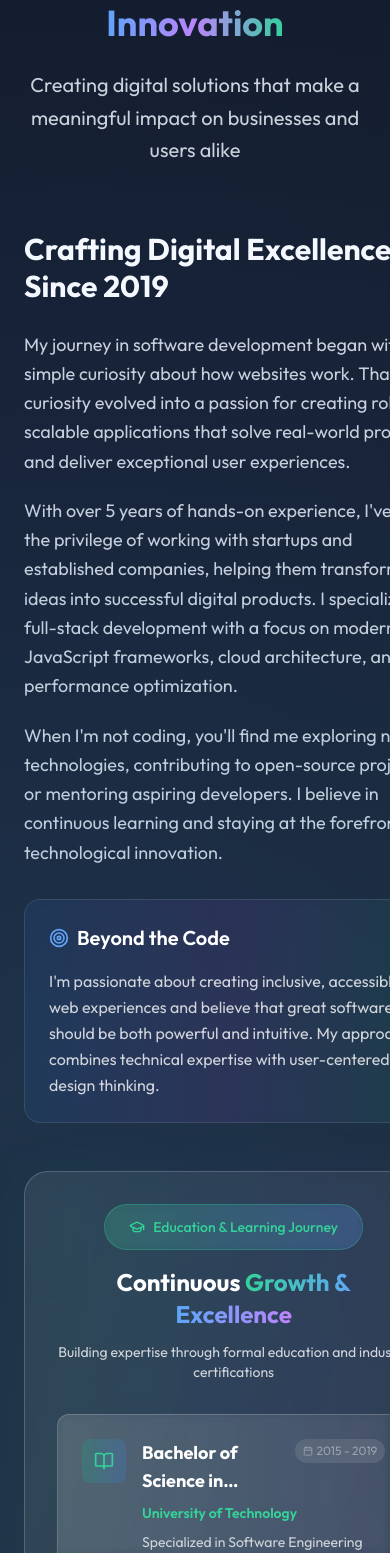
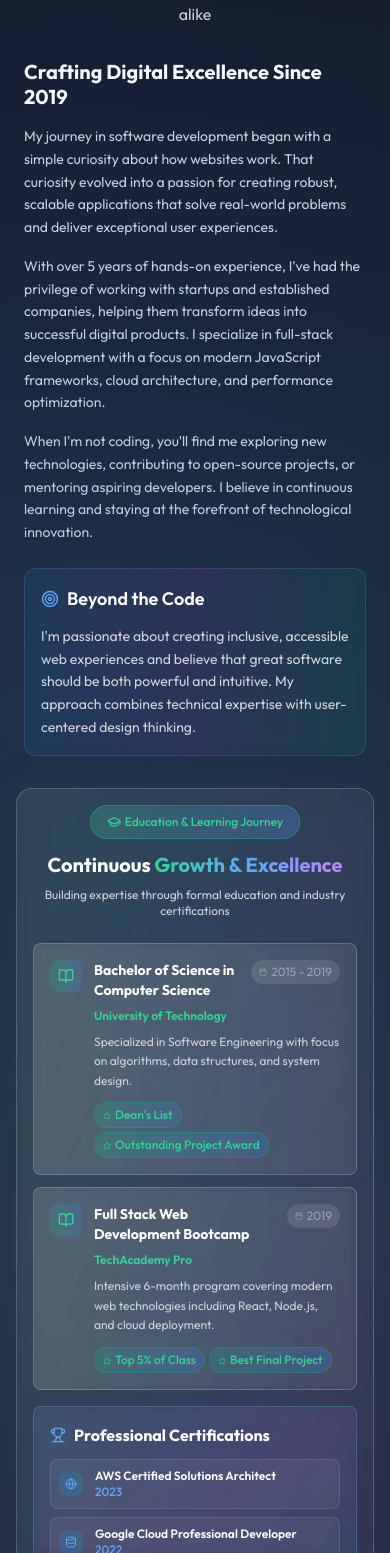
Before and after one commit to LlaryBett/My-Portfolio, a React (Vite) app: page / in a window 390 px wide. Shown: the part 1108-2661 px from the top of the page. Built offline with nearby package versions, Linux system fonts and the light colour scheme.

Commit message:
Refactor About component layout and styles for improved responsiveness and visual hierarchy

```diff
--- a/src/components/About.jsx
+++ b/src/components/About.jsx
@@ -87,13 +87,13 @@ const About = () => {
   ];
 
   return (
-    <section id="about" className="py-20 lg:py-28 bg-gradient-to-b from-gray-900 via-gray-800 to-gray-900 relative overflow-hidden">
+    <section id="about" className="py-12 sm:py-16 lg:py-20 xl:py-28 bg-gradient-to-b from-gray-900 via-gray-800 to-gray-900 relative overflow-hidden">
       {/* Enhanced Background Elements */}
       <div className="absolute inset-0 bg-[radial-gradient(circle_at_20%_30%,rgba(59,130,246,0.12),transparent_50%)]" />
       <div className="absolute inset-0 bg-[radial-gradient(circle_at_80%_70%,rgba(147,51,234,0.12),transparent_50%)]" />
       <div className="absolute inset-0 bg-[radial-gradient(circle_at_50%_50%,rgba(34,197,94,0.06),transparent_70%)]" />
 
-      <div className="max-w-7xl mx-auto px-6 sm:px-8 lg:px-10">
+      <div className="max-w-7xl mx-auto px-4 sm:px-6 lg:px-8 xl:px-10">
         <motion.div
           ref={ref}
           variants={containerVariants}
@@ -101,34 +101,34 @@ const About = () => {
           animate={isInView ? "visible" : "hidden"}
         >
           {/* Section Header */}
-          <motion.div variants={itemVariants} className="text-center mb-16">
+          <motion.div variants={itemVariants} className="text-center mb-8 sm:mb-12 lg:mb-16">
             <motion.div
-              className="inline-flex items-center px-6 py-3 bg-gradient-to-r from-blue-500/10 to-purple-500/10 backdrop-blur-sm border border-white/20 rounded-full text-blue-400 text-sm font-medium mb-6"
+              className="inline-flex items-center px-4 sm:px-6 py-2 sm:py-3 bg-gradient-to-r from-blue-500/10 to-purple-500/10 backdrop-blur-sm border border-white/20 rounded-full text-blue-400 text-xs sm:text-sm font-medium mb-4 sm:mb-6"
               whileHover={{ scale: 1.05, borderColor: "rgba(255,255,255,0.3)" }}
             >
-              <Lightbulb className="mr-2" size={16} />
+              <Lightbulb className="mr-1 sm:mr-2" size={14} />
               About Me
             </motion.div>
-            <h2 className="text-4xl sm:text-5xl lg:text-6xl font-bold text-white mb-6 leading-tight">
+            <h2 className="text-2xl sm:text-3xl md:text-4xl lg:text-5xl xl:text-6xl font-bold text-white mb-4 sm:mb-6 leading-tight px-2">
               Passionate About{' '}
               <span className="bg-gradient-to-r from-blue-400 via-purple-400 to-emerald-400 bg-clip-text text-transparent">
                 Innovation
               </span>
             </h2>
-            <p className="text-xl text-gray-300 max-w-3xl mx-auto leading-relaxed">
+            <p className="text-base sm:text-lg lg:text-xl text-gray-300 max-w-3xl mx-auto leading-relaxed px-4">
               Creating digital solutions that make a meaningful impact on businesses and users alike
             </p>
           </motion.div>
 
           {/* Main Content Grid - Rearranged */}
-          <div className="grid lg:grid-cols-2 gap-12 lg:gap-16 items-start mb-16">
+          <div className="grid lg:grid-cols-2 gap-8 sm:gap-10 lg:gap-12 xl:gap-16 items-start mb-10 sm:mb-12 lg:mb-16">
             {/* Left Column - Story (Crafting Since 2019) */}
-            <motion.div variants={itemVariants} className="space-y-8">
-              <div className="space-y-6">
-                <h3 className="text-3xl lg:text-4xl font-bold text-white leading-tight">
+            <motion.div variants={itemVariants} className="space-y-6 sm:space-y-8">
+              <div className="space-y-4 sm:space-y-6">
+                <h3 className="text-xl sm:text-2xl lg:text-3xl xl:text-4xl font-bold text-white leading-tight px-2 sm:px-0">
                   Crafting Digital Excellence Since 2019
                 </h3>
-                <div className="space-y-5 text-lg text-gray-300 leading-relaxed">
+                <div className="space-y-4 sm:space-y-5 text-sm sm:text-base lg:text-lg text-gray-300 leading-relaxed px-2 sm:px-0">
                   <p>
                     My journey in software development began with a simple curiosity about how websites work.
                     That curiosity evolved into a passion for creating robust, scalable applications that solve
@@ -150,16 +150,16 @@ const About = () => {
 
               {/* Personal Touch */}
               <motion.div
-                className="p-6 rounded-2xl bg-gradient-to-r from-blue-500/10 via-purple-500/10 to-emerald-500/10 border border-white/10 backdrop-blur-sm relative overflow-hidden"
+                className="p-4 sm:p-6 rounded-xl sm:rounded-2xl bg-gradient-to-r from-blue-500/10 via-purple-500/10 to-emerald-500/10 border border-white/10 backdrop-blur-sm relative overflow-hidden mx-2 sm:mx-0"
                 whileHover={{ scale: 1.02, borderColor: "rgba(255,255,255,0.2)" }}
                 transition={{ duration: 0.3 }}
               >
                 <div className="absolute inset-0 bg-gradient-to-r from-blue-500/5 to-purple-500/5 opacity-0 group-hover:opacity-100 transition-opacity duration-300" />
-                <h4 className="text-xl font-semibold text-white mb-4 flex items-center">
-                  <Target className="mr-2 text-blue-400" size={20} />
+                <h4 className="text-lg sm:text-xl font-semibold text-white mb-3 sm:mb-4 flex items-center">
+                  <Target className="mr-2 text-blue-400" size={18} />
                   Beyond the Code
                 </h4>
-                <p className="text-gray-300 leading-relaxed relative z-10">
+                <p className="text-sm sm:text-base text-gray-300 leading-relaxed relative z-10">
                   I&apos;m passionate about creating inclusive, accessible web experiences and believe that
                   great software should be both powerful and intuitive. My approach combines technical
                   expertise with user-centered design thinking.
@@ -170,57 +170,57 @@ const About = () => {
             {/* Right Column - Education & Learning Journey (Condensed) */}
             <motion.div variants={itemVariants} className="relative">
               {/* Glowing Background Effect */}
-              <div className="absolute inset-0 bg-gradient-to-r from-emerald-500/5 via-blue-500/5 to-purple-500/5 rounded-3xl blur-xl" />
+              <div className="absolute inset-0 bg-gradient-to-r from-emerald-500/5 via-blue-500/5 to-purple-500/5 rounded-2xl sm:rounded-3xl blur-xl" />
 
-              <div className="relative bg-gradient-to-br from-white/[0.08] to-white/[0.03] backdrop-blur-sm border border-white/20 rounded-3xl p-8">
-                <div className="text-center mb-8">
+              <div className="relative bg-gradient-to-br from-white/[0.08] to-white/[0.03] backdrop-blur-sm border border-white/20 rounded-2xl sm:rounded-3xl p-4 sm:p-6 lg:p-8">
+                <div className="text-center mb-6 sm:mb-8">
                   <motion.div
-                    className="inline-flex items-center px-6 py-3 bg-gradient-to-r from-emerald-500/20 to-blue-500/20 backdrop-blur-sm border border-emerald-400/30 rounded-full text-emerald-400 text-sm font-medium mb-4"
+                    className="inline-flex items-center px-4 sm:px-6 py-2 sm:py-3 bg-gradient-to-r from-emerald-500/20 to-blue-500/20 backdrop-blur-sm border border-emerald-400/30 rounded-full text-emerald-400 text-xs sm:text-sm font-medium mb-3 sm:mb-4"
                     whileHover={{ scale: 1.05, boxShadow: "0 0 20px rgba(34,197,94,0.3)" }}
                   >
-                    <GraduationCap className="mr-2" size={16} />
+                    <GraduationCap className="mr-1 sm:mr-2" size={14} />
                     Education & Learning Journey
                   </motion.div>
-                  <h3 className="text-2xl sm:text-3xl font-bold text-white mb-3">
+                  <h3 className="text-xl sm:text-2xl lg:text-3xl font-bold text-white mb-2 sm:mb-3">
                     Continuous{' '}
                     <span className="bg-gradient-to-r from-emerald-400 via-blue-400 to-purple-400 bg-clip-text text-transparent">
                       Growth &amp; Excellence
                     </span>
                   </h3>
-                  <p className="text-gray-300 text-sm">
+                  <p className="text-gray-300 text-xs sm:text-sm">
                     Building expertise through formal education and industry certifications
                   </p>
                 </div>
 
                 {/* Compact Education Timeline */}
-                <div className="space-y-4 mb-6">
+                <div className="space-y-3 sm:space-y-4 mb-4 sm:mb-6">
                   {education.map((edu, index) => (
                     <motion.div
                       key={index}
-                      className="group relative p-6 rounded-xl bg-gradient-to-r from-white/10 to-white/5 backdrop-blur-sm border border-white/20 hover:border-emerald-400/50 hover:from-emerald-500/10 hover:to-blue-500/10 transition-all duration-500"
+                      className="group relative p-4 sm:p-6 rounded-lg sm:rounded-xl bg-gradient-to-r from-white/10 to-white/5 backdrop-blur-sm border border-white/20 hover:border-emerald-400/50 hover:from-emerald-500/10 hover:to-blue-500/10 transition-all duration-500"
                       whileHover={{ scale: 1.02, y: -2 }}
                       initial={{ opacity: 0, y: 30 }}
                       animate={isInView ? { opacity: 1, y: 0 } : {}}
                       transition={{ delay: index * 0.2, duration: 0.8 }}
                     >
-                      <div className="flex items-start space-x-4">
+                      <div className="flex items-start space-x-3 sm:space-x-4">
                         <div className="flex-shrink-0">
-                          <div className="p-3 rounded-lg bg-gradient-to-r from-emerald-500/20 to-blue-500/20 group-hover:from-emerald-500/30 group-hover:to-blue-500/30 transition-all duration-300">
-                            <BookOpen className="text-emerald-400 group-hover:text-emerald-300" size={20} />
+                          <div className="p-2 sm:p-3 rounded-lg bg-gradient-to-r from-emerald-500/20 to-blue-500/20 group-hover:from-emerald-500/30 group-hover:to-blue-500/30 transition-all duration-300">
+                            <BookOpen className="text-emerald-400 group-hover:text-emerald-300" size={16} />
                           </div>
                         </div>
                         <div className="flex-1 min-w-0">
                           <div className="flex items-start justify-between mb-2">
-                            <h4 className="text-lg font-bold text-white group-hover:text-emerald-400 transition-colors line-clamp-2">
+                            <h4 className="text-sm sm:text-base lg:text-lg font-bold text-white group-hover:text-emerald-400 transition-colors line-clamp-2 pr-2">
                               {edu.degree}
                             </h4>
                             <div className="flex items-center text-xs text-gray-400 bg-white/10 px-2 py-1 rounded-full ml-2 flex-shrink-0">
-                              <Calendar size={10} className="mr-1" />
+                              <Calendar size={8} className="mr-1" />
                               {edu.year}
                             </div>
                           </div>
-                          <h5 className="text-emerald-400 font-semibold mb-2 text-sm">{edu.school}</h5>
-                          <p className="text-gray-300 text-sm leading-relaxed mb-3">
+                          <h5 className="text-emerald-400 font-semibold mb-2 text-xs sm:text-sm">{edu.school}</h5>
+                          <p className="text-gray-300 text-xs sm:text-sm leading-relaxed mb-3">
                             {edu.description}
                           </p>
                           <div className="flex flex-wrap gap-1">
@@ -241,23 +241,23 @@ const About = () => {
                 </div>
 
                 {/* Compact Certifications */}
-                <div className="p-6 rounded-xl bg-gradient-to-br from-blue-500/10 via-purple-500/10 to-cyan-500/10 border border-blue-400/30 backdrop-blur-sm">
-                  <h4 className="text-lg font-bold text-white mb-4 flex items-center">
-                    <Trophy className="mr-2 text-blue-400" size={18} />
+                <div className="p-4 sm:p-6 rounded-lg sm:rounded-xl bg-gradient-to-br from-blue-500/10 via-purple-500/10 to-cyan-500/10 border border-blue-400/30 backdrop-blur-sm">
+                  <h4 className="text-base sm:text-lg font-bold text-white mb-3 sm:mb-4 flex items-center">
+                    <Trophy className="mr-2 text-blue-400" size={16} />
                     Professional Certifications
                   </h4>
                   <div className="space-y-2">
                     {certifications.map((cert, index) => (
                       <motion.div
                         key={index}
-                        className="flex items-center space-x-3 p-3 rounded-lg bg-white/5 hover:bg-white/10 border border-white/10 hover:border-blue-400/30 transition-all duration-300"
+                        className="flex items-center space-x-3 p-2 sm:p-3 rounded-lg bg-white/5 hover:bg-white/10 border border-white/10 hover:border-blue-400/30 transition-all duration-300"
                         whileHover={{ x: 3, scale: 1.01 }}
                       >
-                        <div className="p-2 rounded-lg bg-gradient-to-r from-blue-500/20 to-cyan-500/20 flex-shrink-0">
-                          <cert.icon className="text-blue-400" size={14} />
+                        <div className="p-1.5 sm:p-2 rounded-lg bg-gradient-to-r from-blue-500/20 to-cyan-500/20 flex-shrink-0">
+                          <cert.icon className="text-blue-400" size={12} />
                         </div>
                         <div className="flex-1 min-w-0">
-                          <p className="text-white text-sm font-semibold truncate">{cert.name}</p>
+                          <p className="text-white text-xs sm:text-sm font-semibold truncate">{cert.name}</p>
                           <p className="text-blue-400 text-xs font-medium">{cert.year}</p>
                         </div>
                       </motion.div>
@@ -269,40 +269,40 @@ const About = () => {
           </div>
 
           {/* Highlights Section - Previously on the right */}
-          <motion.div variants={itemVariants} className="mb-16">
-            <div className="text-center mb-12">
-              <h3 className="text-3xl sm:text-4xl lg:text-5xl font-bold text-white mb-4">
+          <motion.div variants={itemVariants} className="mb-10 sm:mb-12 lg:mb-16">
+            <div className="text-center mb-8 sm:mb-10 lg:mb-12">
+              <h3 className="text-xl sm:text-2xl md:text-3xl lg:text-4xl xl:text-5xl font-bold text-white mb-3 sm:mb-4 px-2">
                 Technical{' '}
                 <span className="bg-gradient-to-r from-blue-400 via-purple-400 to-emerald-400 bg-clip-text text-transparent">
                   Expertise
                 </span>
               </h3>
-              <p className="text-lg text-gray-300 max-w-2xl mx-auto">
+              <p className="text-sm sm:text-base lg:text-lg text-gray-300 max-w-2xl mx-auto px-4">
                 Core competencies that drive exceptional results
               </p>
             </div>
 
-            <div className="grid md:grid-cols-2 gap-6">
+            <div className="grid md:grid-cols-2 gap-4 sm:gap-6">
               {highlights.map((highlight, index) => (
                 <motion.div
                   key={index}
-                  className="group relative p-6 rounded-2xl bg-white/5 backdrop-blur-sm border border-white/10 hover:bg-white/8 hover:border-white/20 transition-all duration-500"
+                  className="group relative p-4 sm:p-6 rounded-xl sm:rounded-2xl bg-white/5 backdrop-blur-sm border border-white/10 hover:bg-white/8 hover:border-white/20 transition-all duration-500 mx-2 sm:mx-0"
                   whileHover={{ x: 8, scale: 1.02 }}
                   initial={{ opacity: 0, x: 50 }}
                   animate={isInView ? { opacity: 1, x: 0 } : {}}
                   transition={{ delay: index * 0.15, duration: 0.6 }}
                 >
-                  <div className="flex items-start space-x-5">
+                  <div className="flex items-start space-x-3 sm:space-x-5">
                     <div className="flex-shrink-0">
-                      <div className={`p-3 rounded-xl bg-gradient-to-r ${highlight.gradient} bg-opacity-20 group-hover:bg-opacity-30 transition-all duration-300`}>
-                        <highlight.icon className={`text-xl bg-gradient-to-r ${highlight.gradient} bg-clip-text text-transparent`} size={24} />
+                      <div className={`p-2 sm:p-3 rounded-lg sm:rounded-xl bg-gradient-to-r ${highlight.gradient} bg-opacity-20 group-hover:bg-opacity-30 transition-all duration-300`}>
+                        <highlight.icon className={`text-xl bg-gradient-to-r ${highlight.gradient} bg-clip-text text-transparent`} size={20} />
                       </div>
                     </div>
                     <div className="flex-1">
-                      <h4 className="text-lg font-semibold text-white mb-3 group-hover:text-blue-400 transition-colors">
+                      <h4 className="text-base sm:text-lg font-semibold text-white mb-2 sm:mb-3 group-hover:text-blue-400 transition-colors">
                         {highlight.title}
                       </h4>
-                      <p className="text-gray-300 leading-relaxed text-sm">
+                      <p className="text-gray-300 leading-relaxed text-xs sm:text-sm">
                         {highlight.description}
                       </p>
                     </div>
@@ -313,23 +313,23 @@ const About = () => {
           </motion.div>
 
           {/* Enhanced Stats Section */}
-          <motion.div variants={itemVariants} className="grid grid-cols-2 lg:grid-cols-4 gap-6">
+          <motion.div variants={itemVariants} className="grid grid-cols-2 lg:grid-cols-4 gap-3 sm:gap-4 lg:gap-6">
             {stats.map((stat, index) => (
               <motion.div
                 key={index}
-                className="text-center p-8 rounded-2xl bg-gradient-to-br from-white/5 to-white/[0.02] backdrop-blur-sm border border-white/10 hover:border-white/20 hover:from-white/10 hover:to-white/5 transition-all duration-300 group"
+                className="text-center p-4 sm:p-6 lg:p-8 rounded-xl sm:rounded-2xl bg-gradient-to-br from-white/5 to-white/[0.02] backdrop-blur-sm border border-white/10 hover:border-white/20 hover:from-white/10 hover:to-white/5 transition-all duration-300 group"
                 whileHover={{ scale: 1.05, y: -5 }}
                 initial={{ opacity: 0, y: 30 }}
                 animate={isInView ? { opacity: 1, y: 0 } : {}}
                 transition={{ delay: index * 0.1, duration: 0.6 }}
               >
-                <div className="mb-4">
-                  <stat.icon className="mx-auto text-blue-400 mb-3 group-hover:text-blue-300 transition-colors" size={32} />
+                <div className="mb-3 sm:mb-4">
+                  <stat.icon className="mx-auto text-blue-400 mb-2 sm:mb-3 group-hover:text-blue-300 transition-colors" size={24} />
                 </div>
-                <div className="text-4xl lg:text-5xl font-bold bg-gradient-to-r from-blue-400 to-purple-400 bg-clip-text text-transparent mb-2">
+                <div className="text-2xl sm:text-3xl lg:text-4xl xl:text-5xl font-bold bg-gradient-to-r from-blue-400 to-purple-400 bg-clip-text text-transparent mb-1 sm:mb-2">
                   {stat.number}
                 </div>
-                <div className="text-gray-400 font-medium">{stat.label}</div>
+                <div className="text-gray-400 font-medium text-xs sm:text-sm">{stat.label}</div>
               </motion.div>
             ))}
           </motion.div>
```
